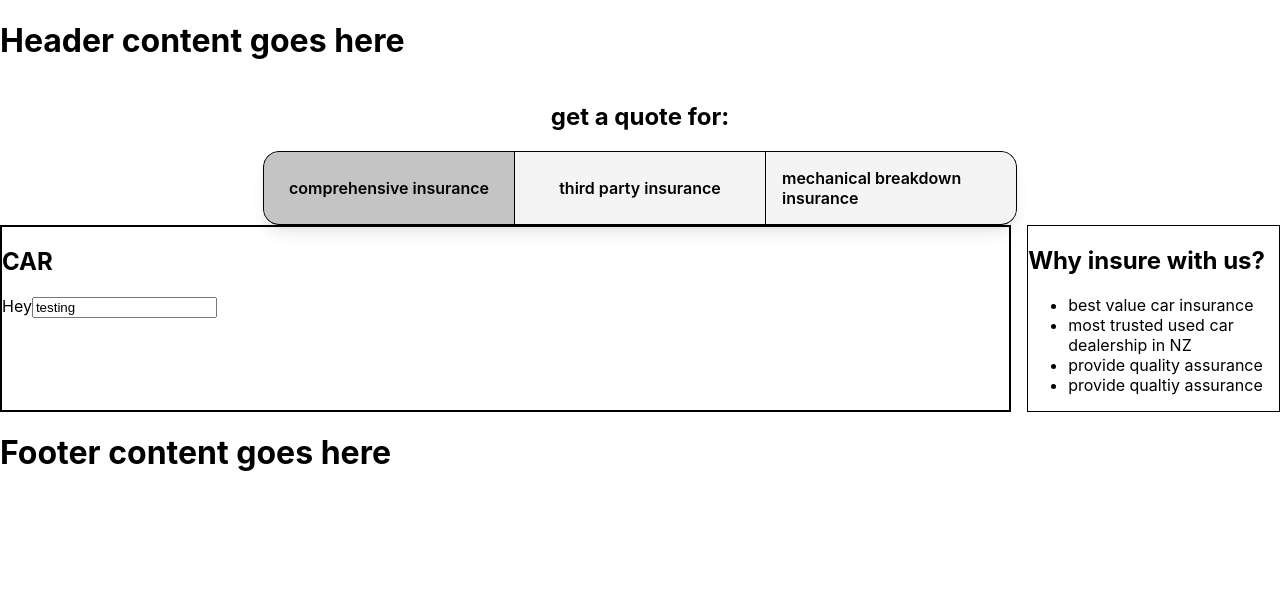
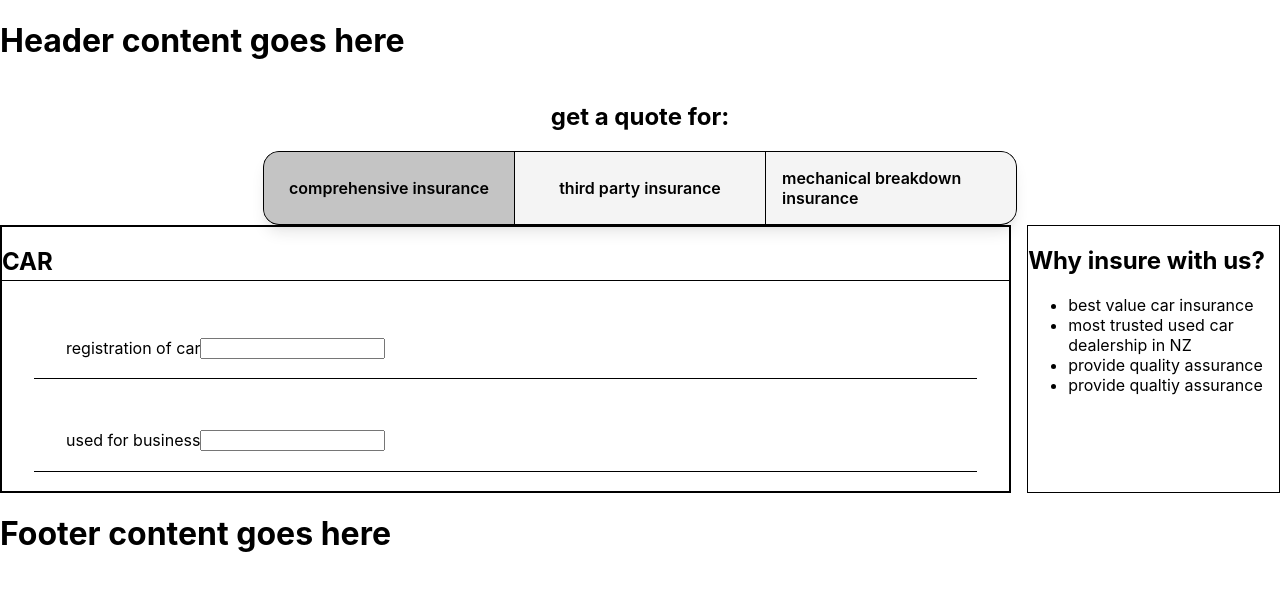
Before and after one commit to CaedanLavender/turners, a React (Create React App) app: page /insurance/get_quote in a window 1280 px wide. Shown: the top 590 px of the page. Built offline with nearby package versions, Linux system fonts and the light colour scheme.

Commit message:
Redefined form structure

```diff
--- a/src/components/Quote/FormCar.js
+++ b/src/components/Quote/FormCar.js
@@ -1,4 +1,5 @@
 import React, { useState, useEffect } from "react";
+import 'styles/Quote.css'
 
 const FormCar = () => {
 	const driverTemplate = {
@@ -10,10 +11,10 @@ const FormCar = () => {
 	}
 
 	const [carFormData, setCarFormData] = useState({
-			registration: "",
-			business: false,
-			address: "",
-			startDate: "",
+		registration: "",
+		business: false,
+		address: "",
+		startDate: "",
 	});
 	const [driverFormData, setDriverFormData] = useState([driverTemplate]);
 
@@ -24,8 +25,22 @@ const FormCar = () => {
 	return (
 		<>
 			<h1 className="form">Car</h1>
-			<label>Hey</label>
-		<input type="text" value="testing" />
+			<div className='formSection'>
+				<label>registration of car
+					<input type="text"
+						value={carFormData.registration}
+						onChange={(e) => setCarFormData({ ...carFormData, registration: e.target.value })}
+					/>
+				</label>
+			</div>
+			<div className='formSection'>
+				<label>used for business
+					<input type="text"
+						value={carFormData.registration}
+						onChange={(e) => setCarFormData({ ...carFormData, registration: e.target.value })}
+					/>
+				</label>
+			</div>
 		</>
 	)
 }
--- a/src/pages/Quote.js
+++ b/src/pages/Quote.js
@@ -24,7 +24,7 @@ const Quote = () => {
 			</section>
 			<section className='quote__body'>
 				<div className='formContainer'>
-					<QuoteForm className="test"/>
+					<QuoteForm />
 				</div>
 				<aside className="quoteSideContent">
 					<h2>Why insure with us?</h2>
--- a/src/styles/Quote.css
+++ b/src/styles/Quote.css
@@ -14,6 +14,8 @@
 .formContainer {
 	border: 2px solid black;
 	flex: 80%;
+	display: flex;
+	flex-direction: column;
 }
 
 .quoteSideContent {
@@ -21,10 +23,36 @@
 	flex: 20%;
 }
 
-h1.form {
+.formContainer h1 {
 	text-transform: uppercase;
 }
 
-.test {
-	color: blue !important;
+.formContainer h1::after {
+	margin: 0.2em 0;
+	content: "";
+	display: block;
+	height: 1px;
+	width: 100%;
+	background-color: black;
 }
+
+.formSection label {
+	margin: 1em 2em;
+	display: flex;
+	/* flex-direction: row; */
+}
+
+.formSection {
+	margin: 1em 2em;
+	display: flex;
+	flex-direction: column;
+}
+
+.formSection::after {
+	margin: 0.2em 0;
+	content: "";
+	display: block;
+	height: 1px;
+	width: 100%;
+	background-color: black;
+}
```
